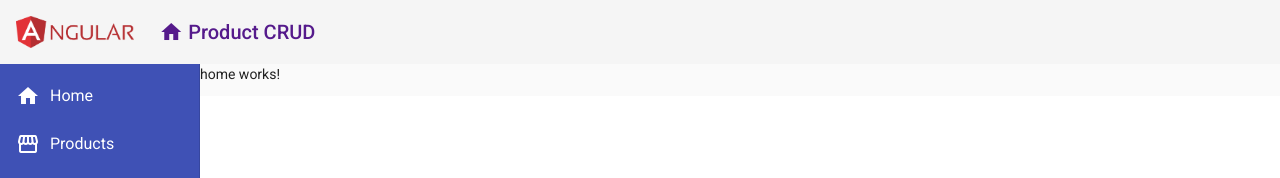
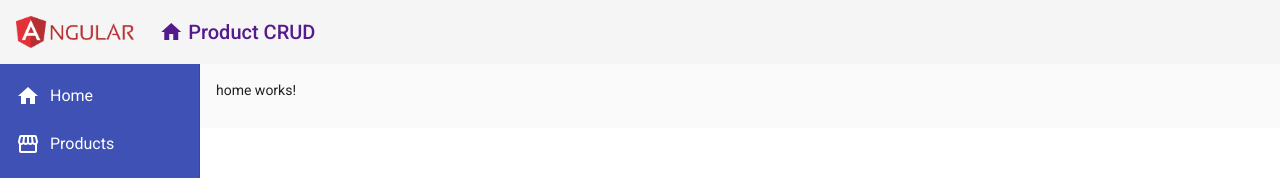
Before and after one commit to brenomachadodomonte/angular_product_crud, an Angular app in the folder frontend/: page / in a window 1280 px wide. Shown: the top 178 px of the page. Built offline with nearby package versions, Linux system fonts and the light colour scheme.

Commit message:
Changing home content style

```diff
--- a/frontend/src/app/components/template/nav/nav.component.css
+++ b/frontend/src/app/components/template/nav/nav.component.css
@@ -10,3 +10,7 @@
 .sidenav i {
     padding-right: 10px;
 }
+
+.content {
+    padding: 16px;
+}
--- a/frontend/src/app/components/template/nav/nav.component.html
+++ b/frontend/src/app/components/template/nav/nav.component.html
@@ -5,7 +5,7 @@
             <a mat-list-item><i class="material-icons">storefront</i> Products</a>
         </mat-nav-list>
     </mat-sidenav>
-    <mat-sidenav-content>
+    <mat-sidenav-content class="content">
         <app-home></app-home>
     </mat-sidenav-content>
 </mat-sidenav-container>
```
